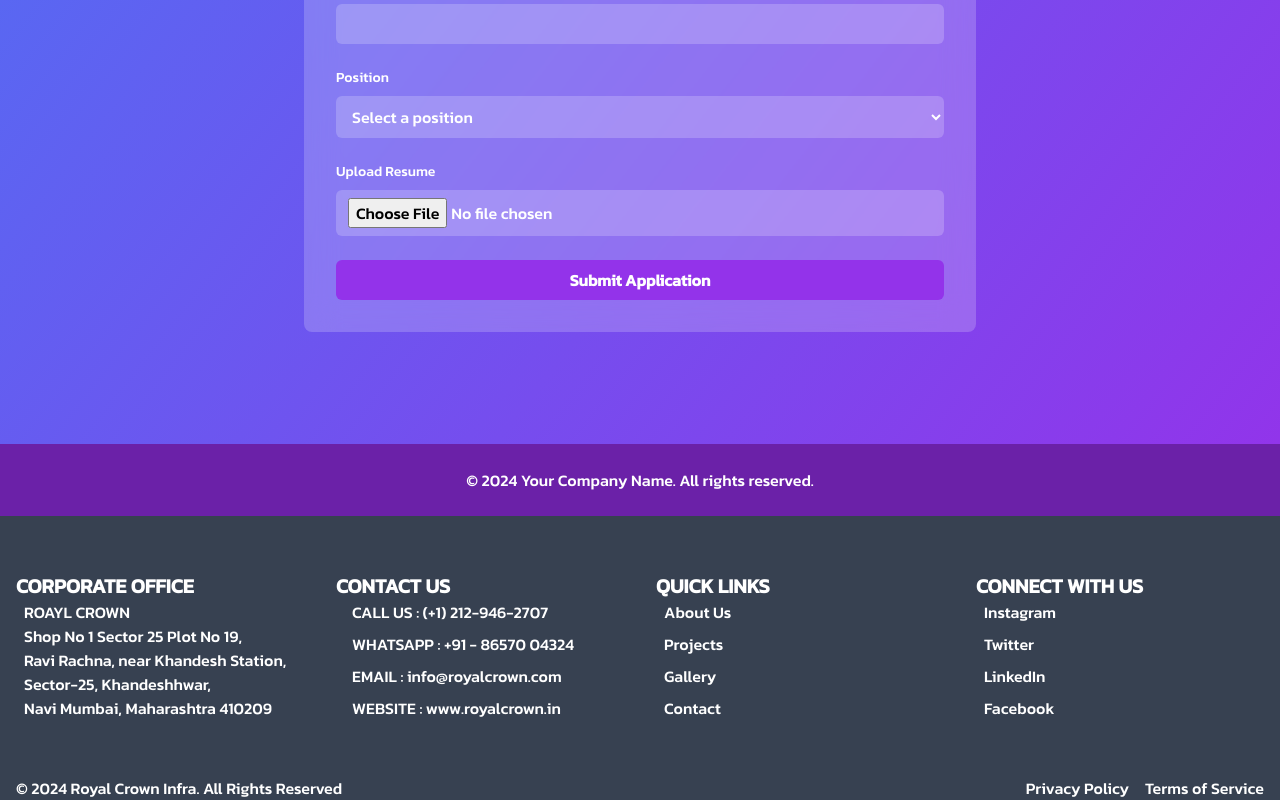
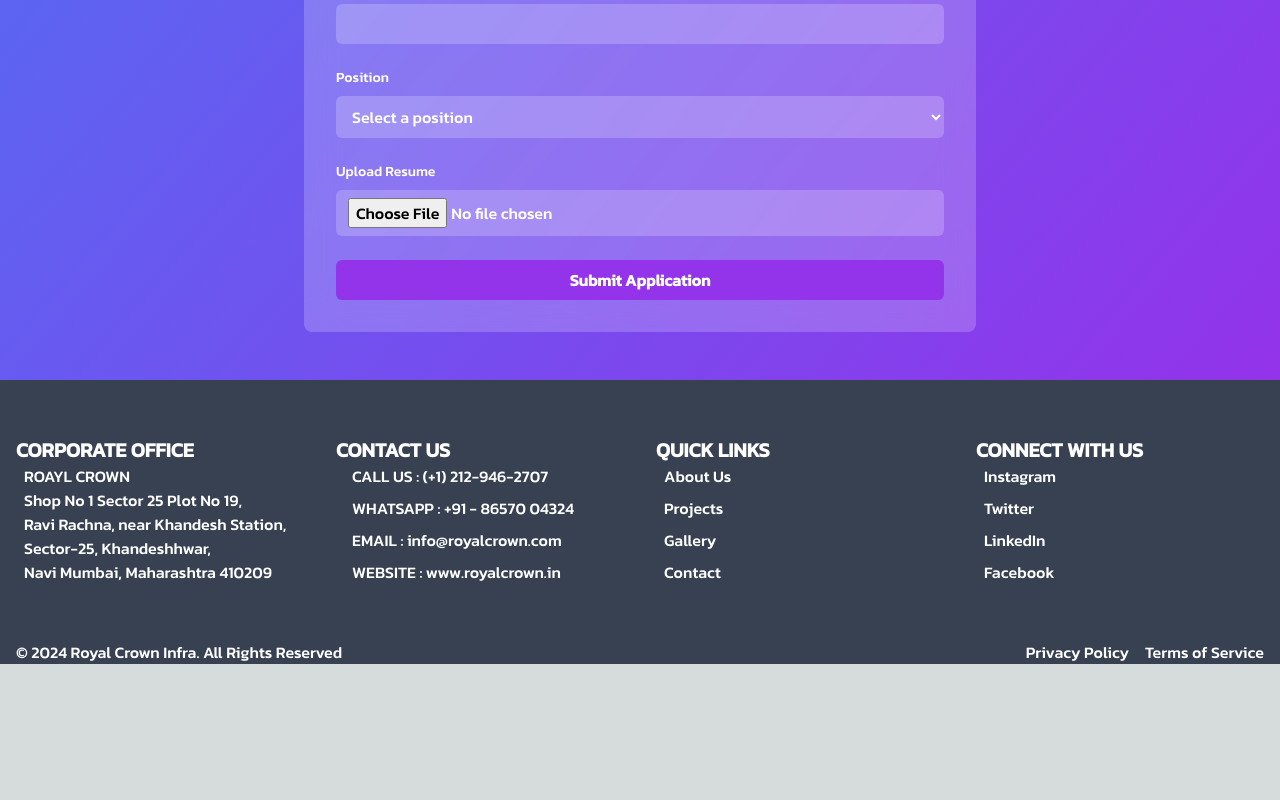
Before and after one commit to AkshayKalamkarr/supremeinfrastructure, a Next.js app: page /contact/career in a window 1280 px wide. Shown: the part 1116-1916 px from the top of the page. After the commit the page ends 1780 px from the top, so only its background shows below. Built offline with nearby package versions, Linux system fonts and the light colour scheme.

Commit message:
new code

```diff
--- a/app/contact/career/page.jsx
+++ b/app/contact/career/page.jsx
@@ -141,9 +141,7 @@ const CareerPage = () => {
                 </section>
             </main>
 
-            <footer className="bg-purple-800 text-center py-6 mt-16">
-                <p>&copy; 2024 Your Company Name. All rights reserved.</p>
-            </footer>
+
         </div>
     );
 };
```
